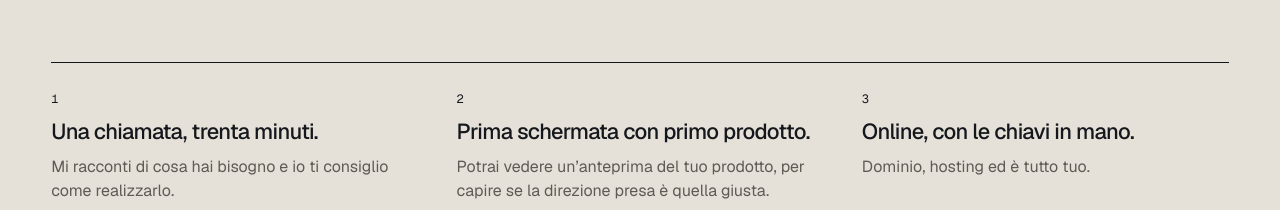
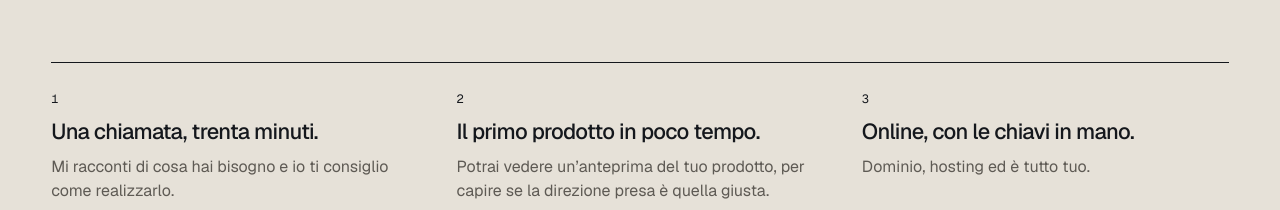
Before and after one commit to matteodiliberto3/portfolio, a Next.js app: page / in a window 1280 px wide. Shown: the part 6450-6660 px from the top of the page. Built offline with nearby package versions, Linux system fonts and the light colour scheme.

Commit message:
Aggiorna il titolo del secondo step del metodo

```diff
--- a/components/process.tsx
+++ b/components/process.tsx
@@ -9,7 +9,7 @@ const steps = [
   },
   {
     n: "2",
-    title: "Prima schermata con primo prodotto.",
+    title: "Il primo prodotto in poco tempo.",
     body: "Potrai vedere un’anteprima del tuo prodotto, per capire se la direzione presa è quella giusta.",
   },
   {
```
